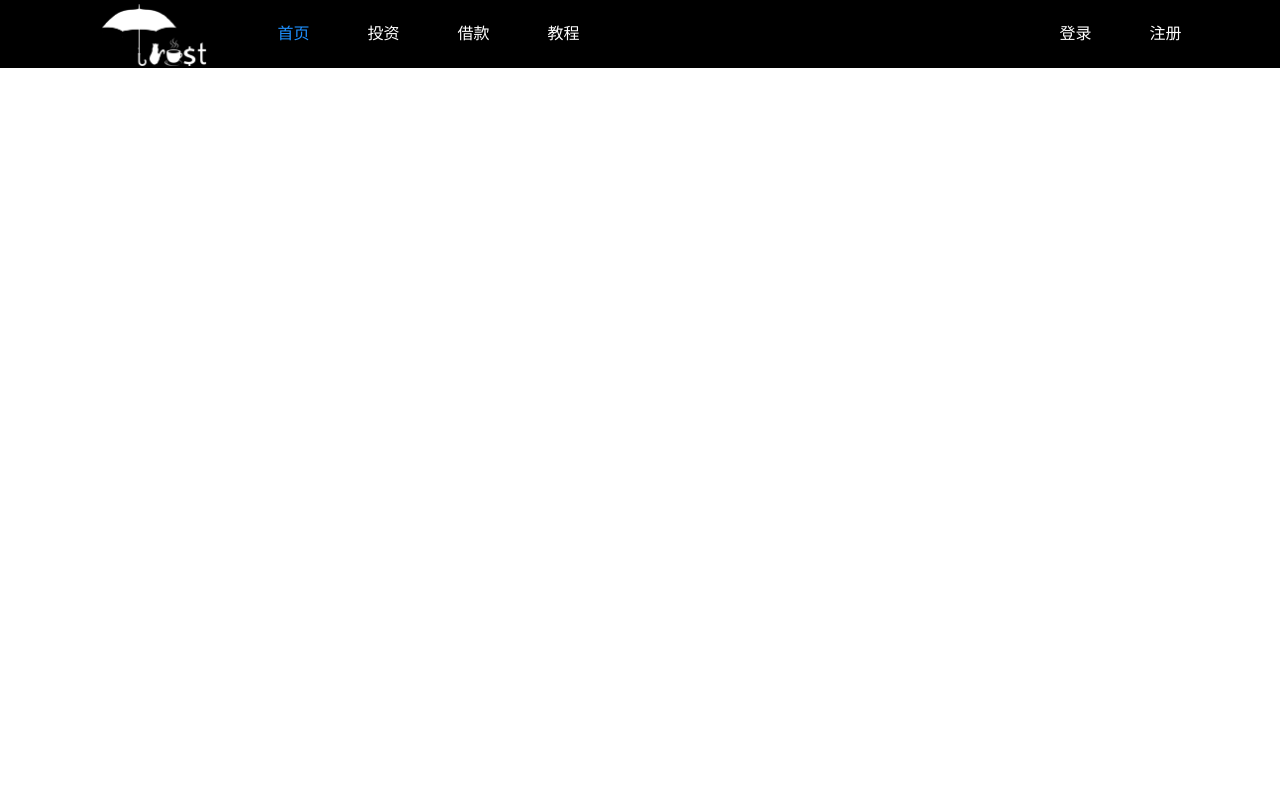
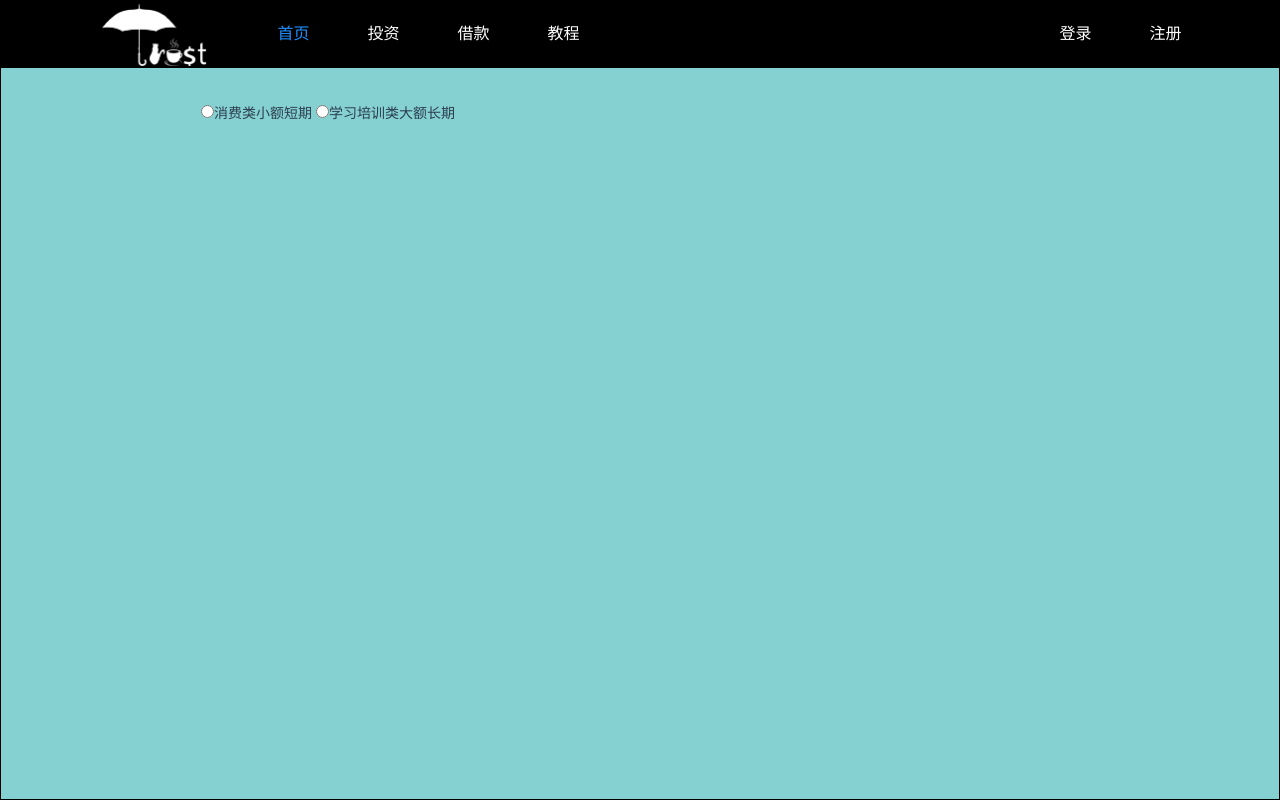
Before and after one commit to NJU-Trust/FrontEnd, a Vue app: page /loan in a window 1280 px wide. Built offline with nearby package versions, Linux system fonts and the light colour scheme.

Commit message:
添加组件

```diff
--- a/src/pages/loan.vue
+++ b/src/pages/loan.vue
@@ -1,6 +1,14 @@
 <template>
     <div>
       <navi></navi>
+      <div class="back">
+        <div class="sheet">
+          <div class="chooseButton">
+            <input type="radio" name="choose" value="">消费类小额短期
+            <input type="radio" name="choose" value="">学习培训类大额长期
+          </div>
+        </div>
+      </div>
     </div>
 </template>
 
@@ -15,4 +23,18 @@
 
 <style scoped>
 
+    /*.body{
+      background-color: #5f9ea0;
+    }*/
+    .back{
+      background-color: #85d1d1;
+      width: 100%;
+      height: 800px;
+      border: 1px solid black;
+    }
+
+    .sheet{
+      margin-top: 100px;
+      margin-left:200px;
+    }
 </style>
```
